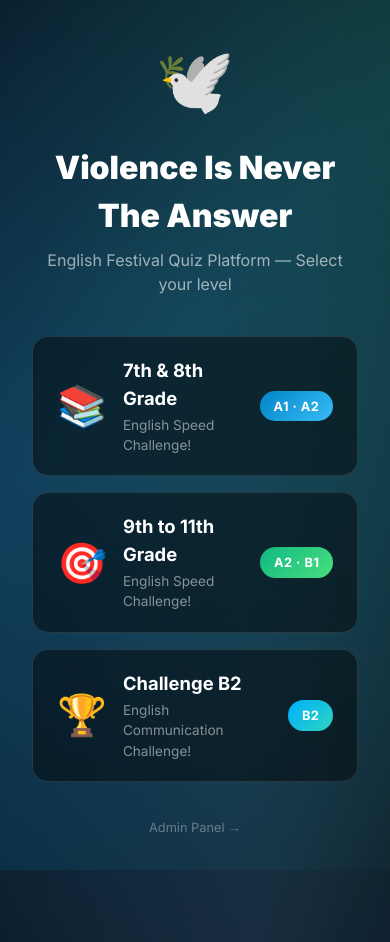
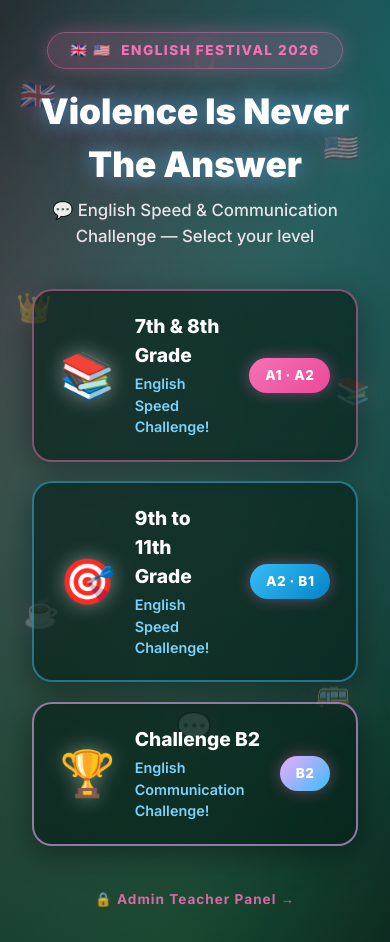
Before and after one commit to joseangeldiazcampos-hue/festival-de-ingles, a Next.js app: page / in a window 390 px wide. Before the commit the page ends 870 px from the top, so only its background shows below. Built offline with nearby package versions, Linux system fonts and the light colour scheme; no server answers; the database is empty.

Commit message:
Redesign aesthetic theme: Plant Green background, Light Pink and Light Blue cards & buttons, plus floating English culture icons

```diff
--- a/src/app/globals.css
+++ b/src/app/globals.css
@@ -2,20 +2,19 @@
 
 /* ─── Custom CSS Variables ─────────────────────────────────────── */
 :root {
-  --primary: #38bdf8;         /* Light Sky Blue */
-  --primary-dark: #0284c7;    /* Rich Ocean Blue */
-  --primary-light: #7dd3fc;   /* Soft Light Blue */
-  --accent: #4ade80;          /* Vibrant Light Green */
-  --accent-mint: #2dd4bf;     /* Aqua Mint */
-  --accent-warm: #34d399;     /* Light Emerald Green */
-  --success: #4ade80;         /* Light Green */
-  --danger: #f87171;          /* Soft Red */
-  --bg-dark: #040d1a;         /* Deep Cyan Midnight */
-  --bg-card: rgba(56, 189, 248, 0.06);
+  --primary: #38bdf8;          /* Light Sky Blue */
+  --primary-pink: #f472b6;     /* Light Cotton Candy Pink */
+  --primary-pink-light: #f9a8d4;
+  --primary-light: #7dd3fc;    /* Soft Pastel Blue */
+  --accent-pink: #f0abfc;      /* Pastel Soft Purple-Pink */
+  --accent-green: #4ade80;     /* Fresh Plant Green Accent */
+  --bg-plant-dark: #08261c;    /* Deep Plant Green */
+  --bg-plant-mid: #0e3f2f;     /* Lush Botanical Green */
+  --bg-card: rgba(255, 255, 255, 0.08);
   --text-primary: #ffffff;
-  --text-secondary: rgba(224, 242, 254, 0.85);
-  --glass-border: rgba(56, 189, 248, 0.22);
-  --glass-border-green: rgba(74, 222, 128, 0.25);
+  --text-secondary: rgba(253, 242, 248, 0.90);
+  --glass-border-pink: rgba(244, 114, 182, 0.35);
+  --glass-border-blue: rgba(56, 189, 248, 0.35);
 }
 
 /* ─── Base Reset & Responsive Fixes ────────────────────────────── */
@@ -32,16 +31,16 @@ html, body {
 }
 
 body {
-  background: var(--bg-dark);
+  background: var(--bg-plant-dark);
   color: var(--text-primary);
   min-height: 100vh;
   font-family: 'Inter', system-ui, -apple-system, BlinkMacSystemFont, "Segoe UI", Roboto, sans-serif;
   -webkit-font-smoothing: antialiased;
 }
 
-/* ─── Animated Background ──────────────────────────────────────── */
+/* ─── Animated Plant Green Background ──────────────────────────── */
 .bg-animated {
-  background: linear-gradient(135deg, #040d1a 0%, #062238 40%, #031c2e 70%, #04121d 100%);
+  background: linear-gradient(135deg, #061f17 0%, #0d3f2f 40%, #0a2e22 70%, #071913 100%);
   position: relative;
   overflow: hidden;
 }
@@ -53,9 +52,9 @@ body {
   left: -50%;
   width: 200%;
   height: 200%;
-  background: radial-gradient(ellipse at 20% 50%, rgba(56, 189, 248, 0.20) 0%, transparent 60%),
-              radial-gradient(ellipse at 80% 20%, rgba(74, 222, 128, 0.18) 0%, transparent 55%),
-              radial-gradient(ellipse at 60% 80%, rgba(125, 211, 252, 0.15) 0%, transparent 50%);
+  background: radial-gradient(ellipse at 25% 45%, rgba(244, 114, 182, 0.22) 0%, transparent 55%),
+              radial-gradient(ellipse at 75% 25%, rgba(56, 189, 248, 0.25) 0%, transparent 55%),
+              radial-gradient(ellipse at 50% 85%, rgba(74, 222, 128, 0.20) 0%, transparent 60%);
   animation: bg-pulse 12s ease-in-out infinite alternate;
   pointer-events: none;
   z-index: 0;
--- a/src/app/page.tsx
+++ b/src/app/page.tsx
@@ -12,7 +12,8 @@ const gradeGroups = [
     emoji: "📚",
     levels: "A1 · A2",
     description: "English Speed Challenge!",
-    gradient: "linear-gradient(135deg, #0284c7, #38bdf8)",
+    gradient: "linear-gradient(135deg, #f472b6, #ec4899)",
+    border: "2px solid rgba(244, 114, 182, 0.5)",
   },
   {
     name: "9th to 11th Grade",
@@ -20,7 +21,8 @@ const gradeGroups = [
     emoji: "🎯",
     levels: "A2 · B1",
     description: "English Speed Challenge!",
-    gradient: "linear-gradient(135deg, #10b981, #4ade80)",
+    gradient: "linear-gradient(135deg, #38bdf8, #0284c7)",
+    border: "2px solid rgba(56, 189, 248, 0.5)",
   },
   {
     name: "Challenge B2",
@@ -28,32 +30,99 @@ const gradeGroups = [
     emoji: "🏆",
     levels: "B2",
     description: "English Communication Challenge!",
-    gradient: "linear-gradient(135deg, #00b0ff, #2dd4bf)",
+    gradient: "linear-gradient(135deg, #f0abfc, #38bdf8)",
+    border: "2px solid rgba(240, 171, 252, 0.6)",
   },
+];
+
+const englishIcons = [
+  { emoji: "🇬🇧", top: "10%", left: "5%" },
+  { emoji: "🇺🇸", top: "15%", right: "8%" },
+  { emoji: "☕", top: "70%", left: "6%" },
+  { emoji: "🚌", top: "80%", right: "10%" },
+  { emoji: "👑", top: "35%", left: "4%" },
+  { emoji: "📚", top: "45%", right: "5%" },
+  { emoji: "💬", top: "85%", left: "45%" },
+  { emoji: "🎧", top: "5%", left: "48%" },
 ];
 
 export default function HomePage() {
   return (
-    <div className="bg-animated" style={{ minHeight: "100vh", display: "flex", alignItems: "center", justifyContent: "center" }}>
-      <div style={{ textAlign: "center", padding: "2rem", position: "relative", zIndex: 1, maxWidth: 600, width: "100%" }}>
-        <div style={{ fontSize: "4rem", marginBottom: "1rem" }} className="animate-fadeInUp">🕊️</div>
+    <div className="bg-animated" style={{ minHeight: "100vh", display: "flex", alignItems: "center", justifyContent: "center", position: "relative" }}>
+
+      {/* Floating English Culture & Language Emojis */}
+      {englishIcons.map((icon, i) => (
+        <div
+          key={i}
+          style={{
+            position: "fixed",
+            fontSize: "clamp(1.8rem, 3.5vw, 2.8rem)",
+            opacity: 0.35,
+            top: icon.top,
+            left: icon.left,
+            right: icon.right,
+            animation: `flag-float ${4 + i * 0.6}s ease-in-out infinite alternate`,
+            animationDelay: `${i * 0.3}s`,
+            zIndex: 1,
+            pointerEvents: "none",
+            filter: "drop-shadow(0 0 12px rgba(244, 114, 182, 0.4))",
+          }}
+        >
+          {icon.emoji}
+        </div>
+      ))}
+
+      <div style={{ textAlign: "center", padding: "2rem", position: "relative", zIndex: 3, maxWidth: 600, width: "100%" }}>
+
+        {/* Header Badge */}
+        <div
+          className="animate-fadeInUp"
+          style={{
+            display: "inline-flex",
+            alignItems: "center",
+            gap: "0.6rem",
+            background: "rgba(244, 114, 182, 0.18)",
+            border: "1px solid rgba(244, 114, 182, 0.4)",
+            borderRadius: "100px",
+            padding: "0.45rem 1.4rem",
+            fontSize: "0.85rem",
+            color: "#f472b6",
+            fontWeight: 800,
+            letterSpacing: "1.5px",
+            textTransform: "uppercase",
+            backdropFilter: "blur(12px)",
+            marginBottom: "1rem",
+            boxShadow: "0 0 20px rgba(244, 114, 182, 0.3)",
+          }}
+        >
+          <span>🇬🇧 🇺🇸</span>
+          <span>English Festival 2026</span>
+        </div>
+
         <h1
           className="animate-fadeInUp delay-100"
-          style={{ fontSize: "2rem", fontWeight: 900, color: "white", marginBottom: "0.5rem" }}
+          style={{
+            fontSize: "clamp(2.2rem, 5vw, 3.2rem)",
+            fontWeight: 900,
+            color: "#ffffff",
+            marginBottom: "0.5rem",
+            textShadow: "0 0 20px rgba(56, 189, 248, 0.6), 0 0 40px rgba(244, 114, 182, 0.5)",
+          }}
         >
           Violence Is Never The Answer
         </h1>
+
         <p
           className="animate-fadeInUp delay-200"
-          style={{ color: "rgba(255,255,255,0.6)", marginBottom: "2.5rem" }}
+          style={{ color: "rgba(253, 242, 248, 0.9)", fontSize: "1.05rem", marginBottom: "2.5rem", fontWeight: 500 }}
         >
-          English Festival Quiz Platform — Select your level
+          💬 English Speed & Communication Challenge — Select your level
         </p>
 
         {/* Grade group cards */}
         <div
           className="animate-fadeInUp delay-300"
-          style={{ display: "flex", flexDirection: "column", gap: "1rem", marginBottom: "2rem" }}
+          style={{ display: "flex", flexDirection: "column", gap: "1.2rem", marginBottom: "2.5rem" }}
         >
           {gradeGroups.map((group) => (
             <Link
@@ -62,36 +131,38 @@ export default function HomePage() {
               style={{
                 display: "flex",
                 alignItems: "center",
-                gap: "1rem",
-                padding: "1.25rem 1.5rem",
-                borderRadius: "16px",
-                background: "rgba(0,0,0,0.45)",
-                backdropFilter: "blur(16px)",
-                border: "1px solid rgba(255,255,255,0.12)",
+                gap: "1.2rem",
+                padding: "1.35rem 1.6rem",
+                borderRadius: "20px",
+                background: "rgba(6, 31, 23, 0.65)",
+                backdropFilter: "blur(20px)",
+                border: group.border,
                 textDecoration: "none",
                 transition: "all 0.3s ease",
                 cursor: "pointer",
+                boxShadow: "0 8px 32px rgba(0, 0, 0, 0.4)",
               }}
             >
-              <span style={{ fontSize: "2.5rem" }}>{group.emoji}</span>
+              <span style={{ fontSize: "2.8rem", filter: "drop-shadow(0 0 10px rgba(255,255,255,0.4))" }}>{group.emoji}</span>
               <div style={{ flex: 1, textAlign: "left" }}>
-                <div style={{ color: "white", fontSize: "1.15rem", fontWeight: 700, marginBottom: "0.15rem" }}>
+                <div style={{ color: "white", fontSize: "1.2rem", fontWeight: 800, marginBottom: "0.2rem" }}>
                   {group.name}
                 </div>
-                <div style={{ color: "rgba(255,255,255,0.5)", fontSize: "0.85rem" }}>
+                <div style={{ color: "#7dd3fc", fontSize: "0.9rem", fontWeight: 600 }}>
                   {group.description}
                 </div>
               </div>
               <span
                 style={{
                   background: group.gradient,
-                  padding: "0.35rem 0.85rem",
+                  padding: "0.45rem 1rem",
                   borderRadius: "100px",
                   color: "white",
-                  fontSize: "0.8rem",
-                  fontWeight: 700,
+                  fontSize: "0.85rem",
+                  fontWeight: 800,
                   letterSpacing: "0.5px",
                   whiteSpace: "nowrap",
+                  boxShadow: "0 0 15px rgba(244, 114, 182, 0.4)",
                 }}
               >
                 {group.levels}
@@ -105,12 +176,14 @@ export default function HomePage() {
           className="animate-fadeInUp delay-400"
           style={{
             display: "inline-block",
-            color: "rgba(255,255,255,0.35)",
-            fontSize: "0.8rem",
+            color: "rgba(244, 114, 182, 0.85)",
+            fontSize: "0.85rem",
+            fontWeight: 700,
             textDecoration: "none",
+            letterSpacing: "1px",
           }}
         >
-          Admin Panel →
+          🔒 Admin Teacher Panel →
         </Link>
       </div>
     </div>
```
Also changed, not shown: src/components/quiz/QuizInterface.tsx (+33 -31 lines), src/components/quiz/QuizLanding.tsx (+45 -28 lines).
